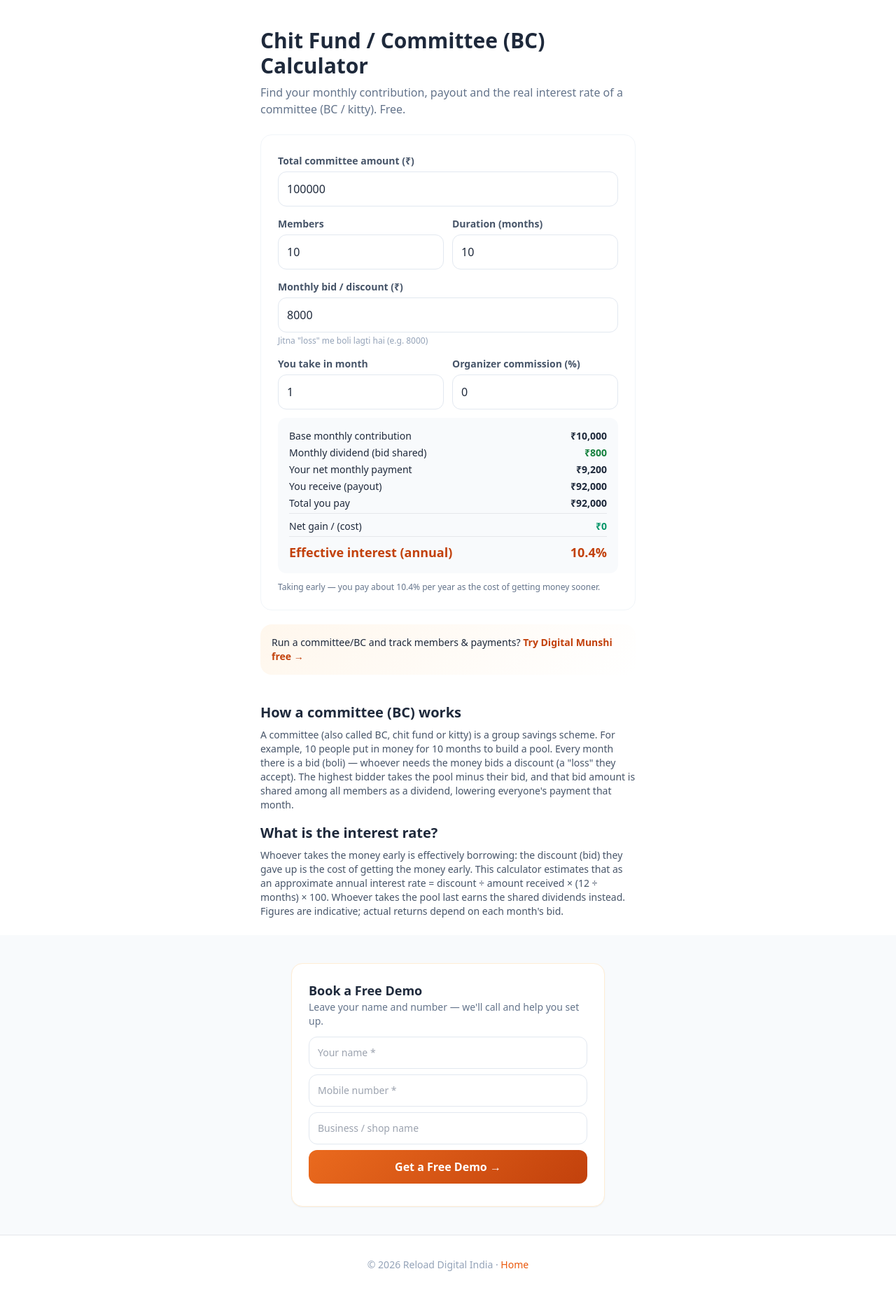
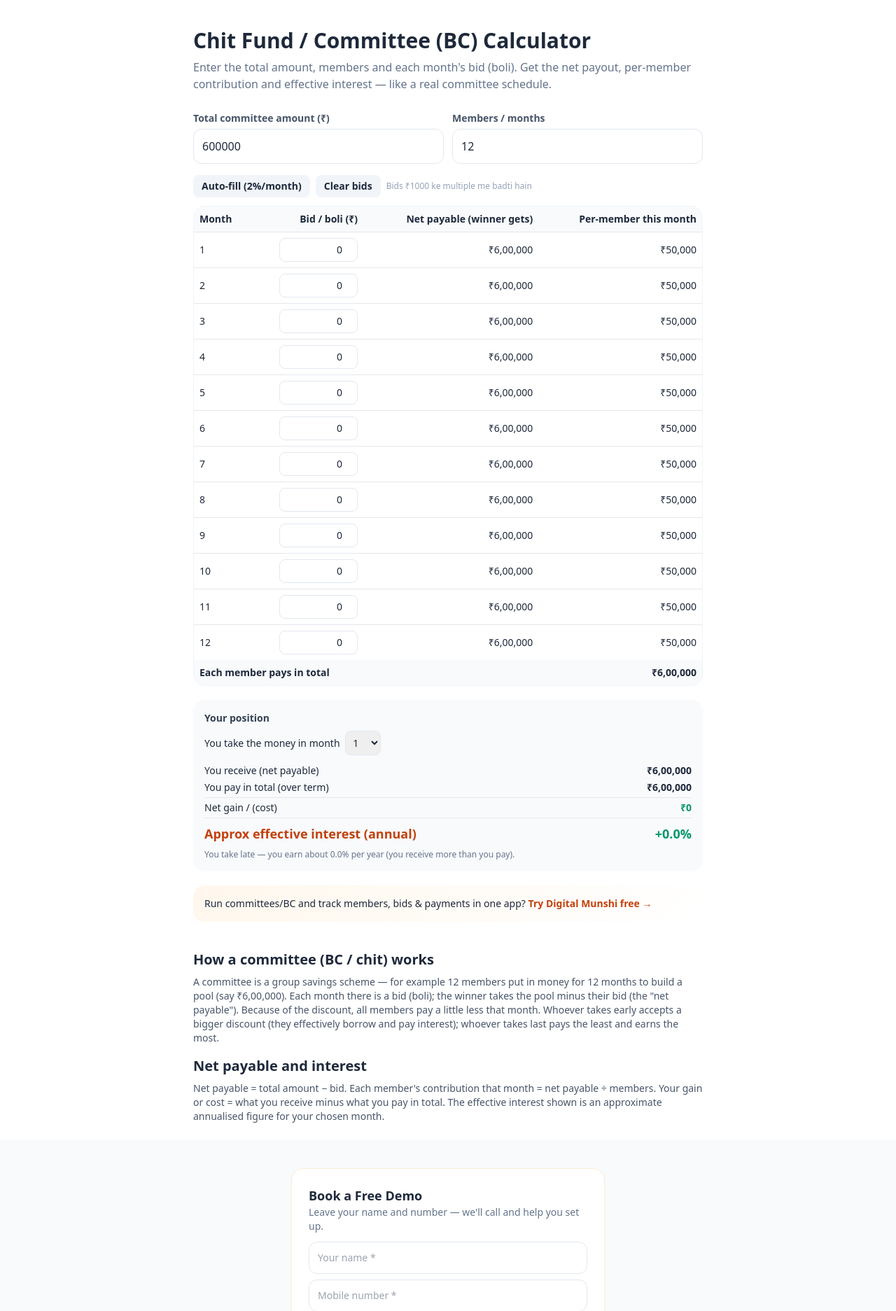
Before and after one commit to rehousingcom-dot/digital-munshi, a Django app: template templates/tool_chit.html in a window 1280 px wide. Shown: the part 61-1934 px from the top of the page at 70% size. Before the commit the page ends 1877 px from the top, so only its background shows below. Run offline with Django 4.2, Linux system fonts and the light colour scheme; the template is opened without the code that fills it, so the values that code supplies are empty; some libraries are stand-ins or nearby versions.

Commit message:
feat: chit fund calculator v2 — month-wise bid table (net payable + per-member contribution), matches real committee schedule

```diff
--- a/templates/tool_chit.html
+++ b/templates/tool_chit.html
@@ -1,8 +1,8 @@
 <!doctype html><html lang="en"><head>
 <meta charset="utf-8"><meta name="viewport" content="width=device-width, initial-scale=1">
-<title>Chit Fund / Committee (BC) Calculator — Interest & Payout | Digital Munshi</title>
-<meta name="description" content="Free chit fund / committee (BC/kitty) calculator. Enter members, amount and monthly bid to find your payout, monthly contribution and the effective interest rate.">
-<meta name="keywords" content="chit fund calculator, committee calculator, BC calculator, kitty party calculator, chit fund interest rate">
+<title>Chit Fund / Committee (BC) Calculator — Payout, Contribution & Interest | Digital Munshi</title>
+<meta name="description" content="Free chit fund / committee (BC/kitty) calculator. Enter members, amount and each month's bid to get the net payout, per-member contribution and effective interest. Month-wise schedule.">
+<meta name="keywords" content="chit fund calculator, committee calculator, BC calculator, kitty party calculator, chit fund interest rate, committee net payable">
 <link rel="canonical" href="https://erp.reloaddigital.in/tools/chit-fund-calculator/"><meta name="robots" content="index, follow">
 <script src="https://cdn.tailwindcss.com"></script>{% include "_analytics.html" %}</head>
 <body class="text-slate-800 bg-white">
@@ -10,77 +10,90 @@
   <a href="/welcome/" class="flex items-center gap-2"><div class="w-9 h-9 rounded-lg flex items-center justify-center text-white font-extrabold" style="background:linear-gradient(135deg,#ea6a1e,#c2410c)">DM</div><span class="font-extrabold text-lg">Digital Munshi</span></a>
   <a href="/tools/" class="text-sm font-semibold text-slate-600">All tools</a></div></header>
 
-<section class="max-w-xl mx-auto px-5 py-10">
+<section class="max-w-3xl mx-auto px-5 py-10">
   <h1 class="text-3xl font-extrabold">Chit Fund / Committee (BC) Calculator</h1>
-  <p class="text-slate-500 mt-2 mb-6">Find your monthly contribution, payout and the real interest rate of a committee (BC / kitty). Free.</p>
-  <div class="bg-white border border-slate-100 rounded-2xl p-6 space-y-3">
-    <div><label class="text-sm font-semibold text-slate-600">Total committee amount (₹)</label><input id="v" type="number" value="100000" oninput="calc()" class="w-full p-3 mt-1 border border-slate-200 rounded-xl"></div>
-    <div class="grid grid-cols-2 gap-3">
-      <div><label class="text-sm font-semibold text-slate-600">Members</label><input id="n" type="number" value="10" oninput="syncMonths()" class="w-full p-3 mt-1 border border-slate-200 rounded-xl"></div>
-      <div><label class="text-sm font-semibold text-slate-600">Duration (months)</label><input id="m" type="number" value="10" oninput="calc()" class="w-full p-3 mt-1 border border-slate-200 rounded-xl"></div>
+  <p class="text-slate-500 mt-2 mb-6">Enter the total amount, members and each month's bid (boli). Get the net payout, per-member contribution and effective interest — like a real committee schedule.</p>
+
+  <div class="grid grid-cols-2 gap-3 mb-4">
+    <div><label class="text-sm font-semibold text-slate-600">Total committee amount (₹)</label><input id="v" type="number" value="600000" oninput="build()" class="w-full p-3 mt-1 border border-slate-200 rounded-xl"></div>
+    <div><label class="text-sm font-semibold text-slate-600">Members / months</label><input id="n" type="number" value="12" oninput="build()" class="w-full p-3 mt-1 border border-slate-200 rounded-xl"></div>
+  </div>
+  <div class="flex items-center gap-2 mb-3 text-sm">
+    <button onclick="fill2pct()" class="bg-slate-100 px-3 py-1.5 rounded-lg font-semibold">Auto-fill (2%/month)</button>
+    <button onclick="clearBids()" class="bg-slate-100 px-3 py-1.5 rounded-lg font-semibold">Clear bids</button>
+    <span class="text-slate-400 text-xs">Bids ₹1000 ke multiple me badti hain</span>
+  </div>
+
+  <div class="overflow-x-auto rounded-2xl border border-slate-100">
+    <table class="w-full text-sm">
+      <thead class="bg-slate-50"><tr>
+        <th class="p-2 text-left">Month</th><th class="p-2 text-right">Bid / boli (₹)</th>
+        <th class="p-2 text-right">Net payable (winner gets)</th><th class="p-2 text-right">Per-member this month</th>
+      </tr></thead>
+      <tbody id="tb"></tbody>
+      <tfoot><tr class="bg-slate-50 font-bold"><td class="p-2" colspan="3">Each member pays in total</td><td class="p-2 text-right" id="memTotal">₹0</td></tr></tfoot>
+    </table>
+  </div>
+
+  <div class="mt-5 rounded-2xl bg-slate-50 p-4 text-sm">
+    <div class="font-bold text-slate-700 mb-2">Your position</div>
+    <label class="text-sm">You take the money in month <select id="k" onchange="calc()" class="border border-slate-200 rounded-lg p-1.5 mx-1"></select></label>
+    <div class="mt-3 space-y-1">
+      <div class="flex justify-between"><span>You receive (net payable)</span><b id="rPay">₹0</b></div>
+      <div class="flex justify-between"><span>You pay in total (over term)</span><b id="rTot">₹0</b></div>
+      <div class="flex justify-between pt-1 border-t"><span>Net gain / (cost)</span><b id="rGain">₹0</b></div>
+      <div class="flex justify-between text-lg font-extrabold pt-2 border-t mt-1" style="color:#c2410c"><span>Approx effective interest (annual)</span><b id="rIrr">0%</b></div>
     </div>
-    <div><label class="text-sm font-semibold text-slate-600">Monthly bid / discount (₹)</label><input id="d" type="number" value="8000" oninput="calc()" class="w-full p-3 mt-1 border border-slate-200 rounded-xl"><div class="text-xs text-slate-400 mt-1">Jitna "loss" me boli lagti hai (e.g. 8000)</div></div>
-    <div class="grid grid-cols-2 gap-3">
-      <div><label class="text-sm font-semibold text-slate-600">You take in month</label><input id="k" type="number" value="1" oninput="calc()" class="w-full p-3 mt-1 border border-slate-200 rounded-xl"></div>
-      <div><label class="text-sm font-semibold text-slate-600">Organizer commission (%)</label><input id="c" type="number" value="0" oninput="calc()" class="w-full p-3 mt-1 border border-slate-200 rounded-xl"></div>
-    </div>
-    <div class="rounded-xl bg-slate-50 p-4 text-sm space-y-1 mt-2">
-      <div class="flex justify-between"><span>Base monthly contribution</span><b id="rBase">₹0</b></div>
-      <div class="flex justify-between"><span>Monthly dividend (bid shared)</span><b id="rDiv" class="text-green-700">₹0</b></div>
-      <div class="flex justify-between"><span>Your net monthly payment</span><b id="rNet">₹0</b></div>
-      <div class="flex justify-between"><span>You receive (payout)</span><b id="rPay">₹0</b></div>
-      <div class="flex justify-between"><span>Total you pay</span><b id="rTot">₹0</b></div>
-      <div class="flex justify-between pt-2 border-t mt-1"><span>Net gain / (cost)</span><b id="rGain">₹0</b></div>
-      <div class="flex justify-between text-lg font-extrabold pt-2 border-t mt-1" style="color:#c2410c"><span>Effective interest (annual)</span><b id="rIrr">0%</b></div>
-    </div>
-    <div id="note" class="text-xs text-slate-500"></div>
+    <div id="note" class="text-xs text-slate-500 mt-2"></div>
   </div>
-  <div class="mt-5 p-4 rounded-2xl text-sm" style="background:linear-gradient(135deg,#fff7ed,#fff)">Run a committee/BC and track members &amp; payments? <a href="/" class="font-bold text-orange-700">Try Digital Munshi free →</a></div>
+  <div class="mt-5 p-4 rounded-2xl text-sm" style="background:linear-gradient(135deg,#fff7ed,#fff)">Run committees/BC and track members, bids &amp; payments in one app? <a href="/" class="font-bold text-orange-700">Try Digital Munshi free →</a></div>
 </section>
 
-<section class="max-w-xl mx-auto px-5 pb-6 text-sm text-slate-600">
-  <h2 class="text-xl font-extrabold mb-2 text-slate-800">How a committee (BC) works</h2>
-  <p>A committee (also called BC, chit fund or kitty) is a group savings scheme. For example, 10 people put in money for 10 months to build a pool. Every month there is a bid (boli) — whoever needs the money bids a discount (a "loss" they accept). The highest bidder takes the pool minus their bid, and that bid amount is shared among all members as a dividend, lowering everyone's payment that month.</p>
-  <h2 class="text-xl font-extrabold mb-2 mt-4 text-slate-800">What is the interest rate?</h2>
-  <p>Whoever takes the money early is effectively borrowing: the discount (bid) they gave up is the cost of getting the money early. This calculator estimates that as an approximate annual interest rate = discount ÷ amount received × (12 ÷ months) × 100. Whoever takes the pool last earns the shared dividends instead. Figures are indicative; actual returns depend on each month's bid.</p>
+<section class="max-w-3xl mx-auto px-5 pb-6 text-sm text-slate-600">
+  <h2 class="text-xl font-extrabold mb-2 text-slate-800">How a committee (BC / chit) works</h2>
+  <p>A committee is a group savings scheme — for example 12 members put in money for 12 months to build a pool (say ₹6,00,000). Each month there is a bid (boli); the winner takes the pool minus their bid (the "net payable"). Because of the discount, all members pay a little less that month. Whoever takes early accepts a bigger discount (they effectively borrow and pay interest); whoever takes last pays the least and earns the most.</p>
+  <h2 class="text-xl font-extrabold mb-2 mt-4 text-slate-800">Net payable and interest</h2>
+  <p>Net payable = total amount − bid. Each member's contribution that month = net payable ÷ members. Your gain or cost = what you receive minus what you pay in total. The effective interest shown is an approximate annualised figure for your chosen month.</p>
 </section>
 <section class="bg-slate-50 py-10"><div class="px-5">{% include "_leadform.html" %}</div></section>
 <footer class="border-t py-8 text-center text-sm text-slate-400">© 2026 Reload Digital India · <a href="/welcome/" class="text-orange-600">Home</a></footer>
 {% include "_floatwa.html" %}
 <script>
 function fmt(n){return "₹"+Math.round(n).toLocaleString("en-IN");}
-function syncMonths(){var n=parseInt(document.getElementById("n").value)||0;var m=document.getElementById("m");if(!m.value||m.dataset.auto!=="0")m.value=n;calc();}
-document.getElementById("m").addEventListener("input",function(){this.dataset.auto="0";});
+var BIDS=[];
+function build(){
+ var n=parseInt(document.getElementById("n").value)||1; if(n<1)n=1; if(n>60)n=60;
+ while(BIDS.length<n)BIDS.push(0); BIDS.length=n;
+ var tb="";for(var i=0;i<n;i++){tb+='<tr class="border-t"><td class="p-2">'+(i+1)+'</td><td class="p-2 text-right"><input type="number" value="'+BIDS[i]+'" oninput="setBid('+i+',this.value)" class="w-28 p-1.5 border border-slate-200 rounded-lg text-right text-sm"></td><td class="p-2 text-right" id="np'+i+'">₹0</td><td class="p-2 text-right" id="pm'+i+'">₹0</td></tr>';}
+ document.getElementById("tb").innerHTML=tb;
+ var ks="";for(var j=0;j<n;j++)ks+='<option value="'+(j+1)+'">'+(j+1)+'</option>';document.getElementById("k").innerHTML=ks;
+ calc();
+}
+function setBid(i,v){BIDS[i]=parseFloat(v)||0;calc();}
+function fill2pct(){var n=BIDS.length,V=parseFloat(document.getElementById("v").value)||0;
+ // month factor from n-1 down to 0; net = V/(1+0.02*f); bid = V-net; round to nearest 1000
+ for(var i=0;i<n;i++){var f=(n-1-i);var net=V/(1+0.02*f);var bid=Math.round((V-net)/1000)*1000;BIDS[i]=bid;}
+ build();}
+function clearBids(){for(var i=0;i<BIDS.length;i++)BIDS[i]=0;build();}
 function calc(){
- var V=parseFloat(document.getElementById("v").value)||0;
- var n=parseInt(document.getElementById("n").value)||1;
- var months=parseInt(document.getElementById("m").value)||n;
- var D=parseFloat(document.getElementById("d").value)||0;
- var k=parseInt(document.getElementById("k").value)||1; if(k<1)k=1; if(k>months)k=months;
- var cpct=parseFloat(document.getElementById("c").value)||0;
- var comm=V*cpct/100;
- var base=V/n;                // base monthly contribution
- var div=D/n;                 // bid shared among members (that month's dividend)
- var net=base-div;            // your net monthly payment (if avg bid applies)
- var payout=V-D-comm;         // what the winner receives
- var totalPay=net*months;
- var gain=payout-totalPay;
- // Approx annual interest = cost of taking money early (discount over the holding period)
- var holdMonths=(months-k+1);  // roughly how long you hold the early money
- if(holdMonths<1)holdMonths=1;
- var annual = payout>0 ? (D/payout)*(12/months)*100 : 0;
- document.getElementById("rBase").textContent=fmt(base);
- document.getElementById("rDiv").textContent=fmt(div);
- document.getElementById("rNet").textContent=fmt(net);
+ var V=parseFloat(document.getElementById("v").value)||0;var n=BIDS.length||1;
+ var memTotal=0;var nets=[];
+ for(var i=0;i<n;i++){var net=V-BIDS[i];nets.push(net);var pm=net/n;memTotal+=pm;
+  var e1=document.getElementById("np"+i),e2=document.getElementById("pm"+i);if(e1)e1.textContent=fmt(net);if(e2)e2.textContent=fmt(pm);}
+ document.getElementById("memTotal").textContent=fmt(memTotal);
+ var k=parseInt(document.getElementById("k").value)||1;var payout=nets[k-1]||0;
+ var gain=payout-memTotal;
  document.getElementById("rPay").textContent=fmt(payout);
- document.getElementById("rTot").textContent=fmt(totalPay);
+ document.getElementById("rTot").textContent=fmt(memTotal);
  document.getElementById("rGain").textContent=(gain<0?"-":"")+fmt(Math.abs(gain));
  document.getElementById("rGain").style.color=gain<0?"#dc2626":"#059669";
- document.getElementById("rIrr").textContent=(isFinite(annual)?annual.toFixed(1):"0")+"%";
- var half=Math.ceil(months/2);
- document.getElementById("note").textContent = (k<=half)
-   ? ("Taking early — you pay about "+annual.toFixed(1)+"% per year as the cost of getting money sooner.")
-   : ("Taking late — you skip the cost and earn the shared dividends instead.");
+ // approx annual interest from your gain/cost over the term
+ var annual = memTotal>0 ? (gain/memTotal)*(12/n)*100 : 0;
+ document.getElementById("rIrr").textContent=(annual>=0?"+":"")+annual.toFixed(1)+"%";
+ document.getElementById("rIrr").style.color=annual<0?"#dc2626":"#059669";
+ document.getElementById("note").textContent = gain<0
+   ? ("You take early — it costs about "+Math.abs(annual).toFixed(1)+"% per year (you receive less than you pay).")
+   : ("You take late — you earn about "+annual.toFixed(1)+"% per year (you receive more than you pay).");
 }
-calc();
+build();
 </script></body></html>
```
